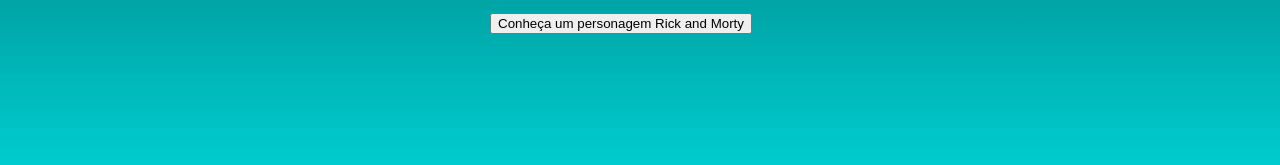
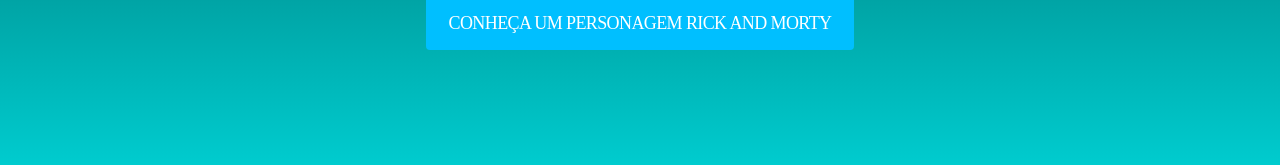
Before and after one commit to tamirescamejo/minicursocatalisa, a plain HTML site: page index.html in a window 1280 px wide. Shown: the part 585-750 px from the top of the page. Drawn offline with Linux system fonts and the light colour scheme.

Commit message:
Implementar estilo para o botao

```diff
--- a/Style.css
+++ b/Style.css
@@ -27,3 +27,18 @@ main > section img{
     margin: 15px 0;
     width: 300px;
 }
+
+main > section button {
+    background-color: #00bfff;
+    border: none;
+    border-radius: 4px;
+    color: white;
+    font-family: EuclidBold;
+    font-size: 18px;
+    font-weight: 500;
+    letter-spacing: -0.6px;
+    line-height: 2;
+    text-transform: uppercase;
+    padding: 9px 23px;
+
+}
```
